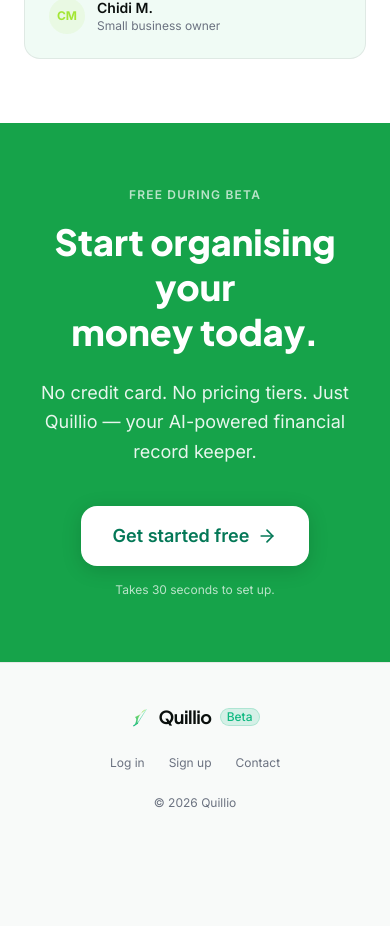
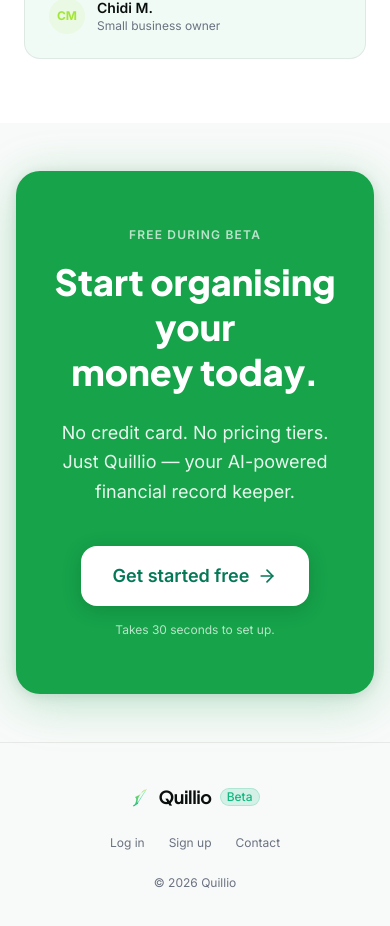
Before and after one commit to Progress21-tech/Finance-Tracker, a React (Vite) app in the folder frontend/: page / in a window 390 px wide. Shown: the part 7260-8186 px from the top of the page. Before the commit the page ends 8111 px from the top, so only its background shows below. Built offline with nearby package versions, Linux system fonts and the light colour scheme; no server answers; a web font is replaced by a local one.

Commit message:
Made certain changes

```diff
--- a/frontend/src/pages/Landing.tsx
+++ b/frontend/src/pages/Landing.tsx
@@ -1104,8 +1104,14 @@
 // ── Final CTA ─────────────────────────────────────────────────────────────────
 function FinalCTASection({ onSignup }: { onSignup: () => void }) {
   return (
-    <section id="pricing" className="py-16 md:py-28 px-6 relative overflow-hidden" style={{ background: '#16A34A' }}>
-      <div className="relative z-10 max-w-2xl mx-auto text-center">
+    <section id="pricing" className="bg-[var(--bg)] py-12 md:py-20 px-4 md:px-10">
+      <div
+        className="max-w-5xl mx-auto rounded-3xl px-8 md:px-16 py-14 md:py-20 text-center relative overflow-hidden"
+        style={{
+          background: '#16A34A',
+          boxShadow: '0 8px 48px rgba(22,163,74,0.28), 0 2px 12px rgba(0,0,0,0.10)',
+        }}
+      >
         <FadeIn>
           <p className="text-xs font-semibold uppercase tracking-widest text-white/70 mb-4">
             Free during beta
```
